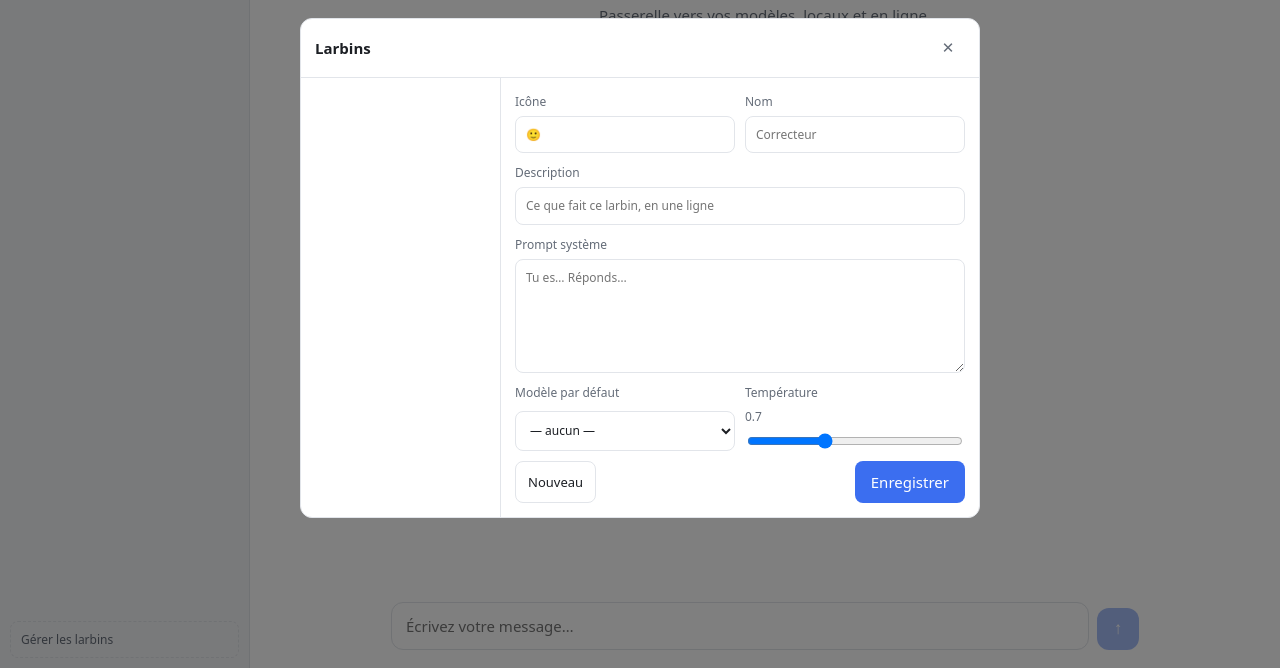
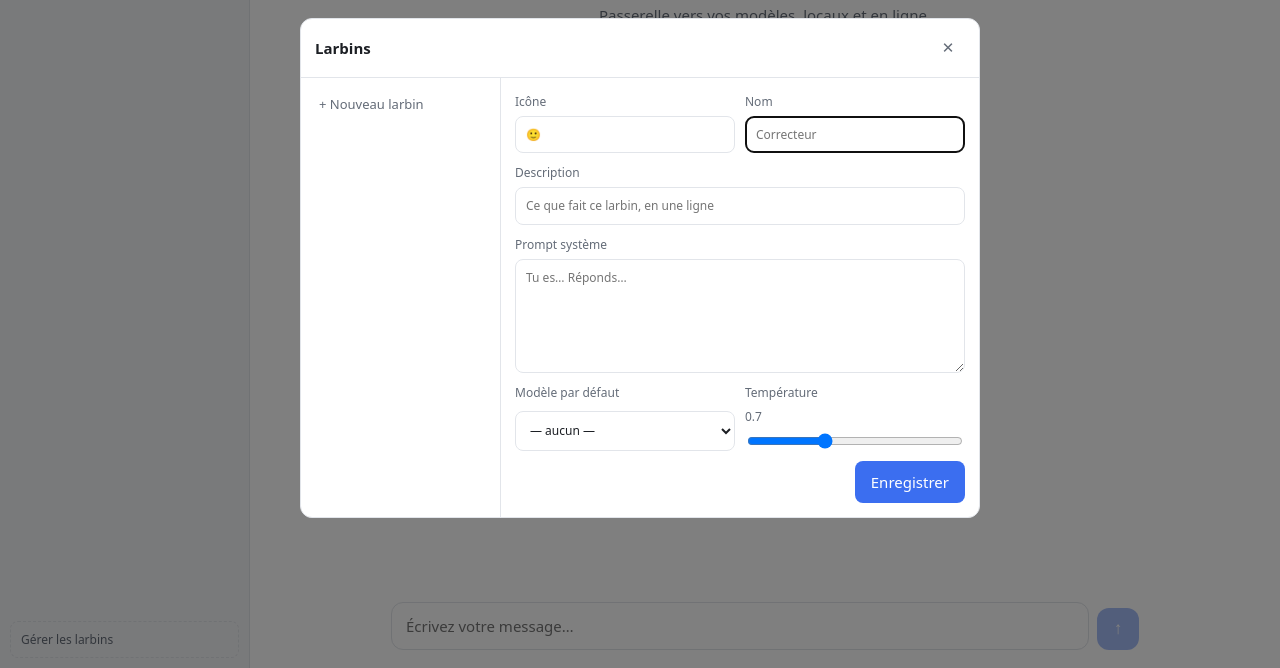
Before and after one commit to mathgen44/Larbinus, a plain HTML site: page app/static/index.html in a window 1280 px wide. Both pictures are taken after a click on the button "Gérer les larbins". Shown: the part 132-800 px from the top of the page. Drawn offline with Linux system fonts and the light colour scheme; no server answers.

Commit message:
Phase 6 — Personas (« larbins ») - correction de l'interface

```diff
--- a/app/static/app.js
+++ b/app/static/app.js
@@ -229,6 +229,28 @@
       carte.addEventListener("click", () => choisirPersona(persona));
       grille.append(carte);
     }
+
+    // Créer un larbin se fait là où on les choisit : c'est le moment où
+    // l'on constate qu'il en manque un.
+    const ajout = document.createElement("button");
+    ajout.type = "button";
+    ajout.className = "persona-carte ajout";
+    ajout.id = "persona-ajouter";
+    ajout.title = "Configurer un nouveau larbin";
+    const plus = document.createElement("strong");
+    plus.textContent = "+";
+    const legende = document.createElement("span");
+    legende.textContent = "Nouveau larbin";
+    ajout.append(plus, legende);
+    ajout.addEventListener("click", ouvrirNouveauPersona);
+    grille.append(ajout);
+  }
+
+  function ouvrirNouveauPersona() {
+    remplirFormulairePersona(null);
+    remplirListePersonas();
+    elements.modale.showModal();
+    elements.personaNom.focus();
   }
 
   function choisirPersona(persona) {
@@ -268,6 +290,16 @@
       bouton.addEventListener("click", () => remplirFormulairePersona(persona));
       elements.personasListe.append(bouton);
     }
+
+    const ajout = document.createElement("button");
+    ajout.type = "button";
+    ajout.className = "entree-titre entree-ajout";
+    ajout.textContent = "+ Nouveau larbin";
+    ajout.addEventListener("click", () => {
+      remplirFormulairePersona(null);
+      elements.personaNom.focus();
+    });
+    elements.personasListe.append(ajout);
   }
 
   function remplirFormulairePersona(persona) {
@@ -295,7 +327,10 @@
     }
     elements.personaModele.value = persona?.model || "";
 
-    elements.personaAnnuler.textContent = persona ? "Supprimer" : "Nouveau";
+    // En création, il n'y a rien à supprimer : le bouton disparaît plutôt que
+    // de proposer une action sans objet.
+    elements.personaAnnuler.hidden = !persona;
+    elements.personaAnnuler.textContent = "Supprimer";
     elements.personaAnnuler.dataset.mode = persona ? "supprimer" : "nouveau";
   }
 
@@ -727,24 +762,18 @@
     setTimeout(() => { bouton.textContent = "copier"; }, 1500);
   });
 
-  elements.gererPersonas.addEventListener("click", () => {
-    remplirFormulairePersona(null);
-    remplirListePersonas();
-    elements.modale.showModal();
-  });
+  elements.gererPersonas.addEventListener("click", ouvrirNouveauPersona);
 
   elements.personaTemperature.addEventListener("input", () => {
     elements.personaTemperatureValeur.textContent = elements.personaTemperature.value;
   });
 
   elements.personaAnnuler.addEventListener("click", async () => {
-    if (elements.personaAnnuler.dataset.mode === "supprimer") {
-      const identifiant = elements.personaId.value;
-      const nom = elements.personaNom.value;
-      if (!identifiant || !confirm(`Supprimer le larbin « ${nom} » ?`)) return;
-      await api(`/api/personas/${identifiant}`, { method: "DELETE" });
-      await chargerPersonas();
-    }
+    const identifiant = elements.personaId.value;
+    const nom = elements.personaNom.value;
+    if (!identifiant || !confirm(`Supprimer le larbin « ${nom} » ?`)) return;
+    await api(`/api/personas/${identifiant}`, { method: "DELETE" });
+    await chargerPersonas();
     remplirFormulairePersona(null);
   });
 
--- a/app/static/index.html
+++ b/app/static/index.html
@@ -107,7 +107,7 @@
         </label>
       </div>
       <div class="modale-actions">
-        <button type="button" id="persona-annuler" class="bouton-plein">Nouveau</button>
+        <button type="button" id="persona-annuler" class="bouton-plein" hidden>Supprimer</button>
         <button type="submit" class="bouton-accent">Enregistrer</button>
       </div>
     </form>
--- a/app/static/styles.css
+++ b/app/static/styles.css
@@ -381,6 +381,16 @@ code {
 }
 .persona-carte:hover { border-color: var(--accent); }
 .persona-carte strong { font-size: 14px; }
+
+.persona-carte.ajout {
+  place-content: center; place-items: center; gap: 0;
+  border-style: dashed; color: var(--texte-doux);
+}
+.persona-carte.ajout strong { font-size: 20px; line-height: 1.1; }
+.persona-carte.ajout:hover { color: var(--accent); }
+
+.entree-ajout { color: var(--texte-doux); }
+.entree-ajout:hover { color: var(--accent); }
 .persona-carte span { font-size: 12px; color: var(--texte-doux); }
 
 .etiquette-persona {
@@ -429,7 +439,10 @@ code {
 .persona-formulaire textarea { resize: vertical; }
 .ligne-deux { display: grid; grid-template-columns: 1fr 1fr; gap: 10px; }
 
-.modale-actions { display: flex; gap: 8px; justify-content: space-between; }
+/* `justify-content: flex-end` avec le bouton « Supprimer » en `margin-right:
+   auto` : ainsi « Enregistrer » reste à droite même quand l'autre est masqué. */
+.modale-actions { display: flex; gap: 8px; justify-content: flex-end; }
+.modale-actions .bouton-plein { margin-right: auto; }
 .bouton-accent {
   padding: 9px 16px; font: inherit; cursor: pointer;
   background: var(--accent); color: var(--accent-texte);
```
Also changed, not shown: Claude outputs/p6b_accueil.png (added), Claude outputs/p6b_modale_creation.png (added), 1 other file.
